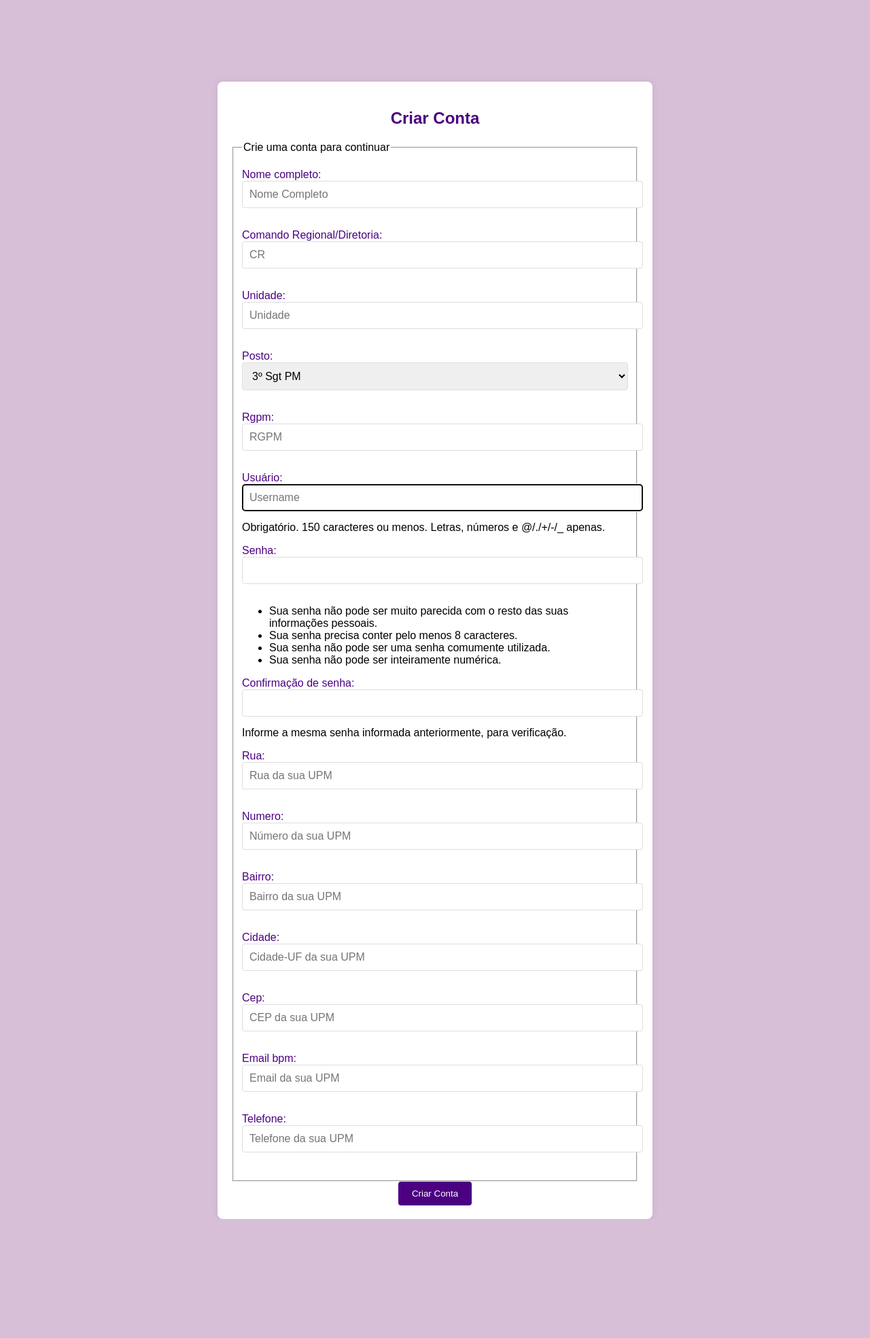
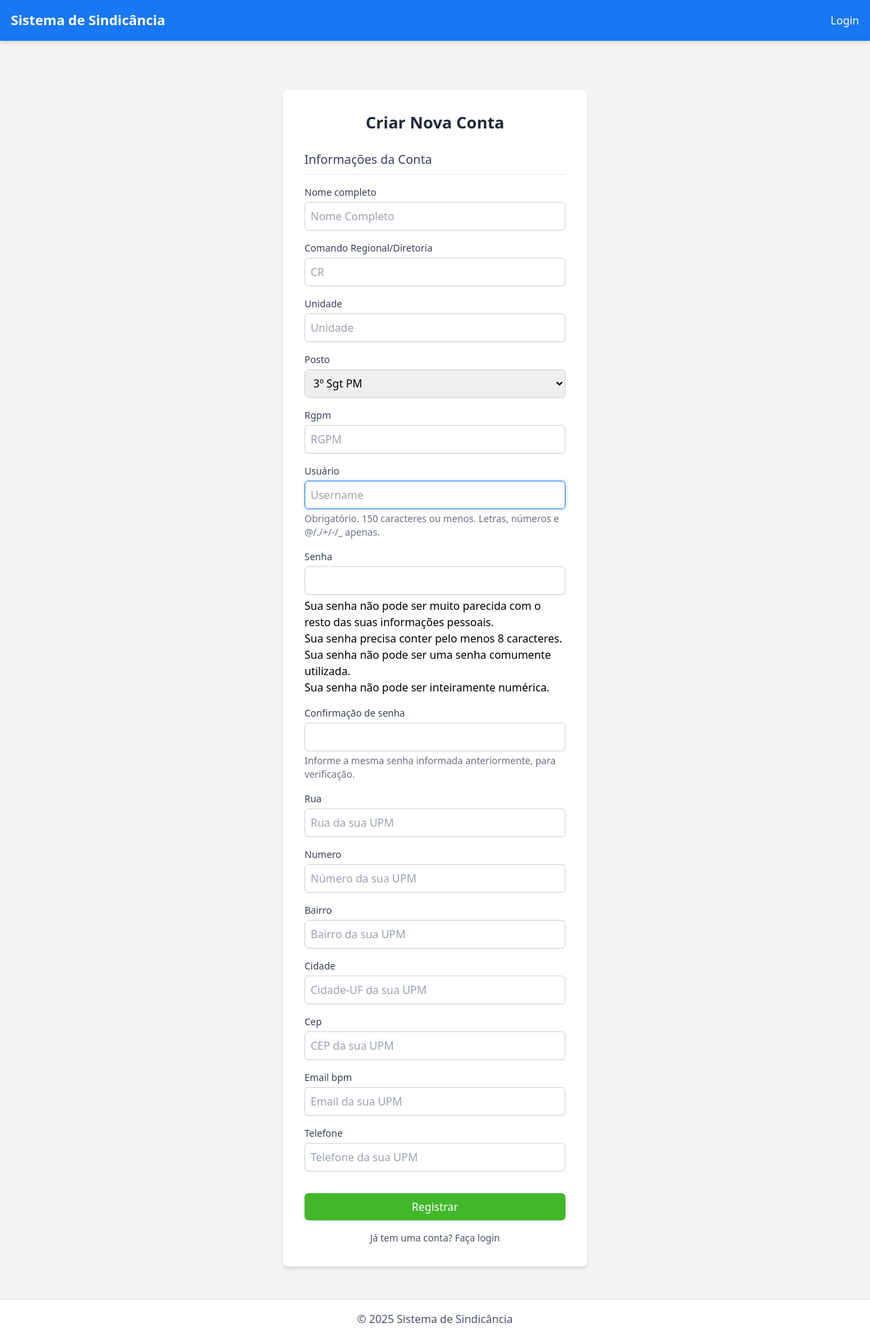
Before and after one commit to windsney/sitecanetex, a Django app: page /criar_conta/ in a window 1280 px wide. Shown: the whole page at 68% size. Before the commit the page ends 1793 px from the top, so only its background shows below. Run offline with Django 5.2, Linux system fonts and the light colour scheme.

Commit message:
renovada layout para criar conta login e base.html

```diff
--- /dev/null
+++ b/inicio/templates/base.html
@@ -0,0 +1,57 @@
+<!DOCTYPE html>
+<html lang="pt-BR">
+<head>
+    <meta charset="UTF-8">
+    <meta name="viewport" content="width=device-width, initial-scale=1.0">
+    <title>{% block title %}Sistema de Sindicância{% endblock %}</title>
+    <!-- CSS Moderno -->
+    <link href="https://cdn.jsdelivr.net/npm/tailwindcss@2.2.19/dist/tailwind.min.css" rel="stylesheet">
+    <style>
+        :root {
+            --fb-blue: #1877f2;
+            --fb-blue-dark: #166fe5;
+            --fb-green: #42b72a;
+            --fb-green-dark: #36a420;
+        }
+        .bg-fb-blue { background-color: var(--fb-blue); }
+        .hover\:bg-fb-blue-dark:hover { background-color: var(--fb-blue-dark); }
+        .bg-fb-green { background-color: var(--fb-green); }
+        .hover\:bg-fb-green-dark:hover { background-color: var(--fb-green-dark); }
+    </style>
+    {% block extra_css %}{% endblock %}
+</head>
+<body class="bg-gray-100">
+    <!-- Barra de Navegação (Facebook-like) -->
+    <nav class="bg-fb-blue text-white p-4 shadow-md">
+        <div class="container mx-auto flex justify-between items-center">
+            <h1 class="text-xl font-bold">Sistema de Sindicância</h1>
+            <div class="flex space-x-4">
+                {% if user.is_authenticated %}
+                    <a href="#" class="hover:underline">Perfil</a>
+                    <a href="{% url 'inicio:logout' %}" class="hover:underline">Sair</a>
+                {% else %}
+                    <a href="{% url 'inicio:sind_cadastradas' %}" class="hover:underline">Login</a>
+                {% endif %}
+            </div>
+        </div>
+    </nav>
+
+    <!-- Conteúdo Principal -->
+    <main class="container mx-auto p-4 mt-4">
+        {% block content %}
+        <!-- Bloco para conteúdo das páginas filhas -->
+        {% endblock %}
+    </main>
+
+    <!-- Rodapé -->
+    <footer class="bg-white p-4 mt-8 border-t">
+        <div class="container mx-auto text-center text-gray-600">
+            &copy; {% now "Y" %} Sistema de Sindicância
+        </div>
+    </footer>
+
+    <!-- Scripts -->
+    <script src="https://cdn.jsdelivr.net/npm/alpinejs@3.x.x/dist/cdn.min.js" defer></script>
+    {% block extra_js %}{% endblock %}
+</body>
+</html>
--- a/inicio/templates/criar_conta.html
+++ b/inicio/templates/criar_conta.html
@@ -1,83 +1,66 @@
-<!DOCTYPE html>
-<html lang="pt-BR">
-<head>
-    <meta charset="UTF-8">
-    <meta name="viewport" content="width=device-width, initial-scale=1.0">
-    <title>Criar Conta</title>
-    <style>
-        body {
-            background-color: #D8BFD8; /* Fundo roxo claro */
-            font-family: Arial, sans-serif;
-            margin: 0;
-            padding: 20px;
-            display: flex;
-            justify-content: center;
-            align-items: flex-start; /* Alinha os itens no início verticalmente */
-            height: 100vh;
-        }
-        .container {
-            width: 100%;
-            max-width: 600px; /* Aumenta a largura máxima */
-            background-color: #fff;
-            padding: 20px;
-            border-radius: 8px;
-            box-shadow: 0 0 10px rgba(0, 0, 0, 0.1);
-            margin-top: 100px; /* Aumenta a distância do topo */
-        }
-        h2 {
-            text-align: center;
-            color: #4B0082; /* Cor do título */
-            margin-bottom: 20px;
-        }
-        form {
-            display: flex;
-            flex-direction: column;
-        }
-        label {
-            margin-bottom: 5px;
-            color: #4B0082;
-        }
-        input[type="text"],
-        input[type="password"],
-        input[type="email"],
-        select {
-            padding: 10px;
-            margin-bottom: 15px;
-            border: 1px solid #ddd;
-            border-radius: 4px;
-            font-size: 16px;
-            width: 100%; /* Garante que os campos ocupem toda a largura do contêiner */
-        }
-        .button-container {
-            text-align: center;
-        }
-        .button-container button {
-            padding: 10px 20px;
-            background-color: #4B0082; /* Cor do botão */
-            color: white;
-            border: none;
-            border-radius: 4px;
-            cursor: pointer;
-            margin: 0 10px;
-        }
-        .button-container button:hover {
-            background-color: #6A0DAD;
-        }
-    </style>
-</head>
-<body>
-    <div class="container">
-        <h2>Criar Conta</h2>
-        <form method="POST">
-            {% csrf_token %}
-            <fieldset class="form-group">
-                <legend class="border-bottom mb-4">Crie uma conta para continuar</legend>
-                {{ form.as_p }}
-            </fieldset>
-            <div class="button-container">
-                <button type="submit">Criar Conta</button>
+{% extends 'base.html' %}
+
+{% block title %}Criar Conta{% endblock %}
+
+{% block content %}
+<div class="max-w-md mx-auto mt-10 bg-white p-8 rounded-lg shadow-md">
+    <h2 class="text-2xl font-bold text-center text-gray-800 mb-6">Criar Nova Conta</h2>
+
+    <form method="post" class="space-y-4">
+        {% csrf_token %}
+
+        <fieldset class="space-y-4">
+            <legend class="text-lg font-medium text-gray-700 pb-2 border-b border-gray-200 w-full">
+                Informações da Conta
+            </legend>
+
+            <!-- Renderiza os campos do formulário individualmente para melhor estilização -->
+            {% for field in form %}
+            <div>
+                <label for="{{ field.id_for_label }}" class="block text-sm font-medium text-gray-700">
+                    {{ field.label }}
+                </label>
+                {{ field }}
+                {% if field.help_text %}
+                <p class="mt-1 text-sm text-gray-500">{{ field.help_text }}</p>
+                {% endif %}
+                {% for error in field.errors %}
+                <p class="mt-1 text-sm text-red-600">{{ error }}</p>
+                {% endfor %}
             </div>
-        </form>
+            {% endfor %}
+        </fieldset>
+
+        <div class="pt-4">
+            <button type="submit"
+                    class="w-full bg-fb-green hover:bg-fb-green-dark text-white py-2 px-4 rounded-md font-medium transition duration-200">
+                Registrar
+            </button>
+        </div>
+    </form>
+
+    <div class="mt-4 text-center text-sm text-gray-600">
+        Já tem uma conta?
+        <a href="{% url 'inicio:login' %}" class="text-fb-blue hover:underline">Faça login</a>
     </div>
-</body>
-</html>
+</div>
+
+<!-- Adicionando estilos específicos para os campos do formulário -->
+<style>
+    /* Estilização dos inputs para combinar com o tema */
+    input, select {
+        width: 100%;
+        padding: 0.5rem;
+        margin-top: 0.25rem;
+        border: 1px solid #d1d5db;
+        border-radius: 0.375rem;
+        box-shadow: 0 1px 2px 0 rgba(0, 0, 0, 0.05);
+    }
+
+    input:focus, select:focus {
+        outline: none;
+        border-color: #1877f2;
+        box-shadow: 0 0 0 3px rgba(24, 119, 242, 0.1);
+    }
+</style>
+{% endblock %}
```
Also changed, not shown: inicio/templates/login.html (+38 -69 lines), db.sqlite3.
